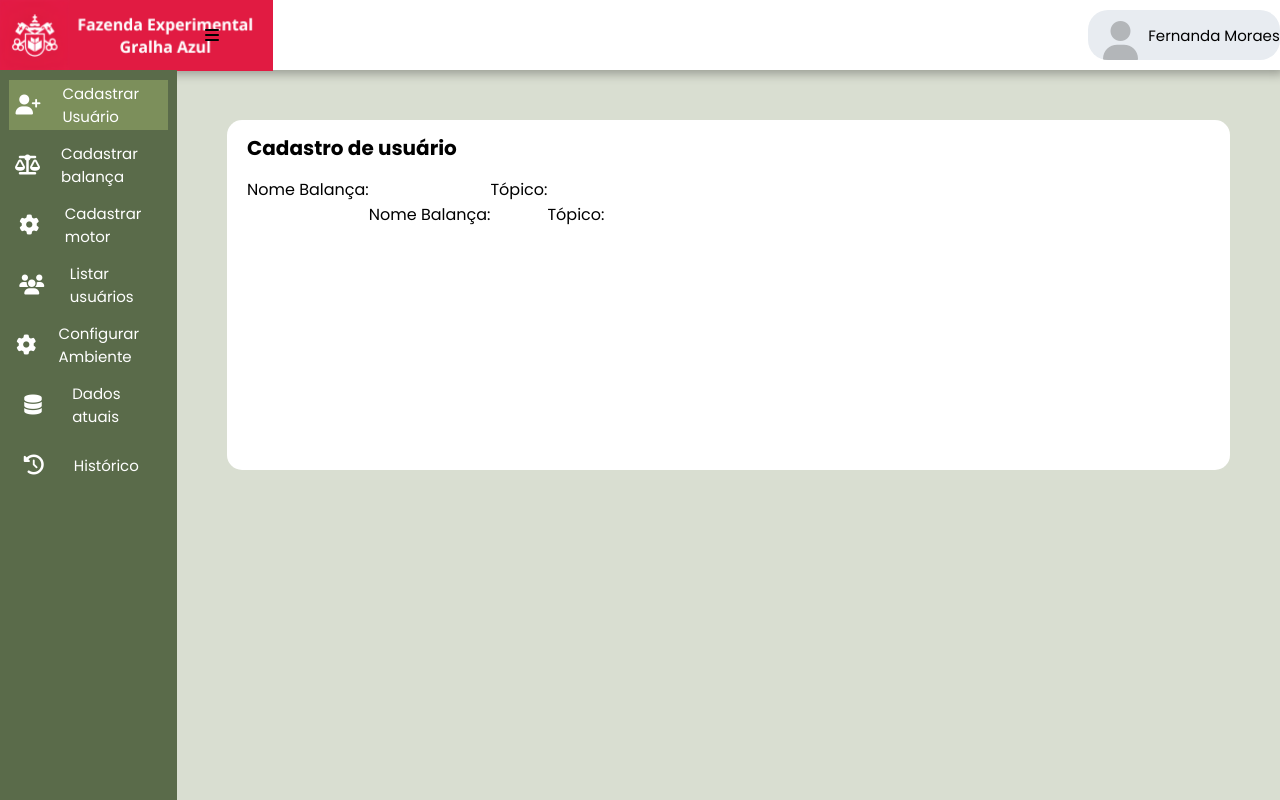
After one commit to Missywp/Sites-das-Vacas, a Flask app: page /cadastrarBalanca in a window 1280 px wide. The commit adds this page. Run offline with Flask 3, Linux system fonts and the light colour scheme; parts of the project's set-up code (start-up, migrations or seed data) failed here and were passed over.

Commit message:
Adicionando cadastro

```diff
--- a/app.py
+++ b/app.py
@@ -1,9 +1,11 @@
 from flask import Flask, render_template, request
 from controllers.app_controller import create_app
-from users import user
-from configAmbiente import configAmbientes
-from dadosAtuais import dadosAtuais
-from historico import historico
+from controllers.usersController import user
+from controllers.configAmbienteController import configAmbientes
+from controllers.dadosAtuaisController import dadosAtuais
+from controllers.historicoController import historico
+from controllers.balancaController import balanca
+from controllers.motorController import motor
 
 if __name__ == '__main__':
     app = create_app()
@@ -11,4 +13,7 @@ if __name__ == '__main__':
     app.register_blueprint(configAmbientes, url_prefix='/')
     app.register_blueprint(dadosAtuais, url_prefix='/')
     app.register_blueprint(historico, url_prefix='/')
+    app.register_blueprint(balanca, url_prefix='/')
+    app.register_blueprint(motor, url_prefix='/')
+
     app.run(host='0.0.0.0', port=8080, debug=True)
--- /dev/null
+++ b/controllers/balancaController.py
@@ -0,0 +1,7 @@
+from flask import Blueprint, request, render_template, redirect, url_for
+
+balanca = Blueprint("balanca_blueprint", __name__, template_folder="templates")
+
+@balanca.route('/cadastrarBalanca')
+def cadastrarBalanca():
+    return render_template('cadastrarBalanca.html')
--- a/templates/base.html
+++ b/templates/base.html
@@ -32,6 +32,12 @@
                 <a href="/cadastrarUser" class="itensMenu1" >
                     <div class="itensMenui"><i class="fa-solid fa-user-plus"></i></div> <div class="itensMenup"> <p>Cadastrar Usuário</p></div>
                 </a>
+                <a href="/cadastrarBalanca" class="itensMenu5">
+                    <div class="itensMenui"><i class="fa-solid fa-scale-balanced"></i></div> <div class="itensMenup"> <p>Cadastrar balança</p></div>
+                </a>
+                <a href="/cadastrarMotor" class="itensMenu5">
+                    <div class="itensMenui"><i class="fa-solid fa-gear"></i></div> <div class="itensMenup"> <p>Cadastrar motor</p></div>
+                </a>
                 <a href="/listarUser" class="itensMenu2">
                     <div class="itensMenui"><i class="fa-solid fa-users"></i></div> <div class="itensMenup"> <p>Listar usuários</p></div>
                 </a>
--- /dev/null
+++ b/templates/cadastrarBalanca.html
@@ -0,0 +1,20 @@
+{% extends "base.html" %}
+{% block head %}
+    {{ super() }}
+    <link rel="stylesheet" href="{{ url_for('static', filename='css/cadastrarUser.css') }}">
+    <title>Cadastrar usuário</title>
+{% endblock %}
+{% block content %}
+    <div class="cadastroUser">
+        <h1>Cadastro de usuário</h1>
+        <form class="formUser">
+
+            <label for="nomeBalanca">Nome Balança:</label>
+            <div class="text"><label for="nomeBalanca">Nome Balança:</label></div>
+
+            <label for="nomeBalanca">Tópico:</label>
+            <div class="text"><label for="topico">Tópico:</label></div>
+
+        </form>
+    </div>
+{% endblock %}
```
Also changed, not shown: atuador.py (deleted, +0 -7 lines), controllers/motorController.py (added, +7 -0 lines), templates/cadastrarMotor.html (added, +18 -0 lines), controllers/configAmbienteController.py (renamed from configAmbiente.py), controllers/dadosAtuaisController.py (renamed from dadosAtuais.py), controllers/historicoController.py (renamed from historico.py), controllers/usersController.py (renamed from users.py), sensor.py (added).
